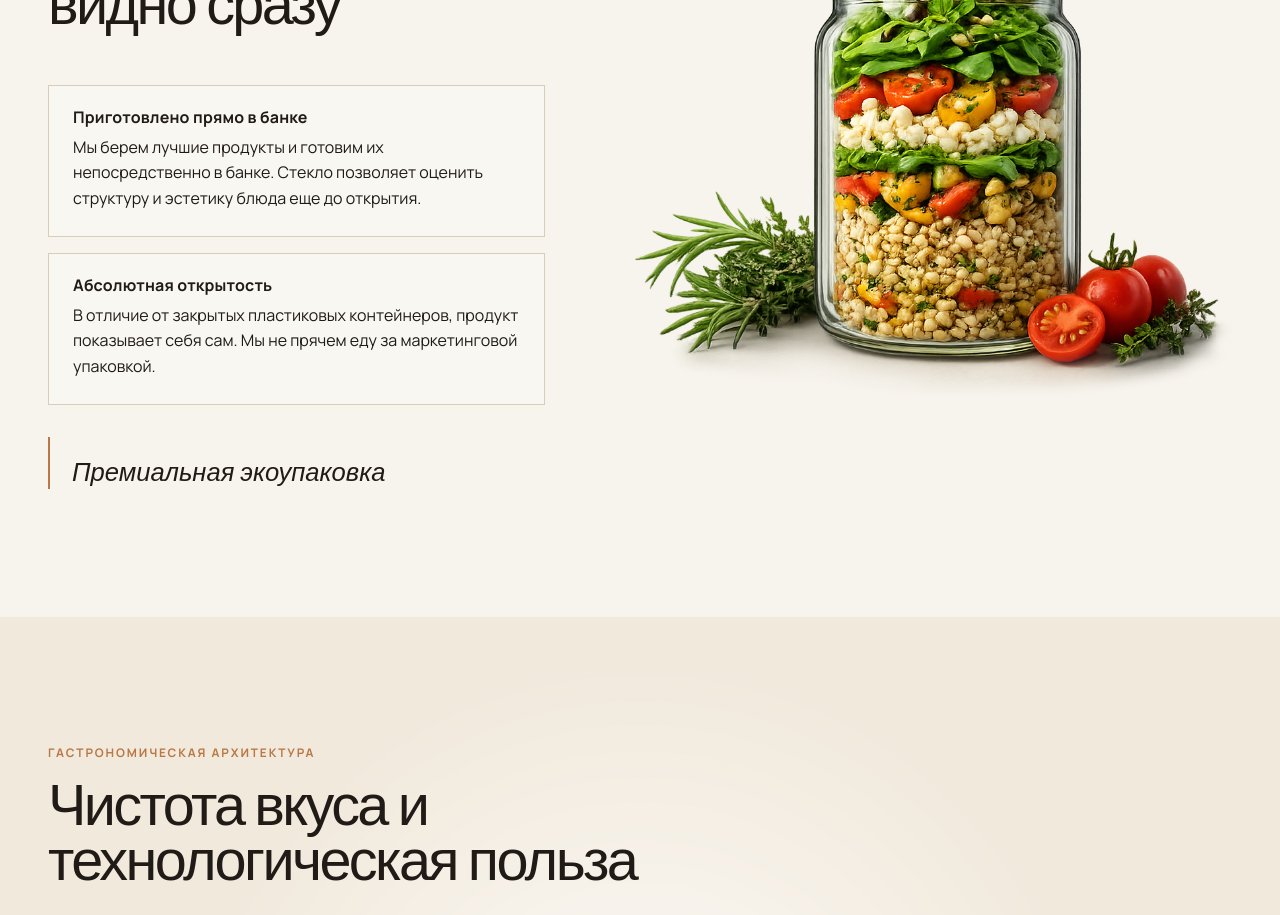
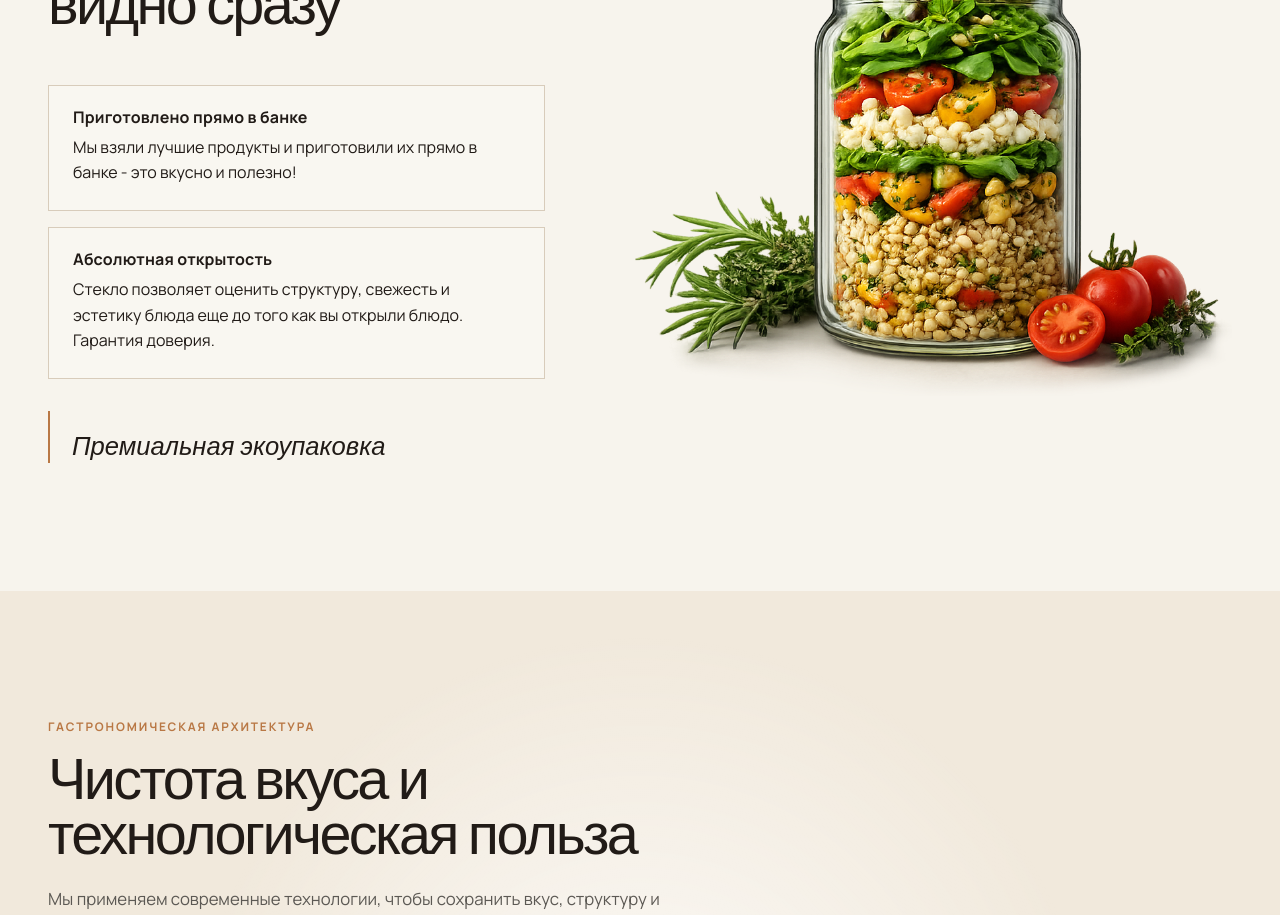
Before and after one commit to sillexy/AbramovGurme, a Next.js app: page / in a window 1280 px wide. Shown: the part 1040-1955 px from the top of the page. Built offline with nearby package versions, Linux system fonts and the light colour scheme.

Commit message:
copy: update philosophy text

```diff
--- a/src/app/page.tsx
+++ b/src/app/page.tsx
@@ -67,8 +67,8 @@ export default function Home() {
           <Reveal className="shell split-grid">
             <div className="section-copy">
               <p className="eyebrow">Философия бренда</p><h2 id="about-title">Честность, которую видно сразу</h2>
-              <article className="outlined-copy"><h3>Приготовлено прямо в банке</h3><p>Мы берем лучшие продукты и готовим их непосредственно в банке. Стекло позволяет оценить структуру и эстетику блюда еще до открытия.</p></article>
-              <article className="outlined-copy"><h3>Абсолютная открытость</h3><p>В отличие от закрытых пластиковых контейнеров, продукт показывает себя сам. Мы не прячем еду за маркетинговой упаковкой.</p></article>
+              <article className="outlined-copy"><h3>Приготовлено прямо в банке</h3><p>Мы взяли лучшие продукты и приготовили их прямо в банке - это вкусно и полезно!</p></article>
+              <article className="outlined-copy"><h3>Абсолютная открытость</h3><p>Стекло позволяет оценить структуру, свежесть и эстетику блюда еще до того как вы открыли блюдо. Гарантия доверия.</p></article>
               <p className="serif-note">Премиальная экоупаковка</p>
             </div>
             <SourceImage src="/source/page-02-user.png" alt="Готовое блюдо в прозрачной стеклянной банке" className="editorial-image source-image--right" />
```
